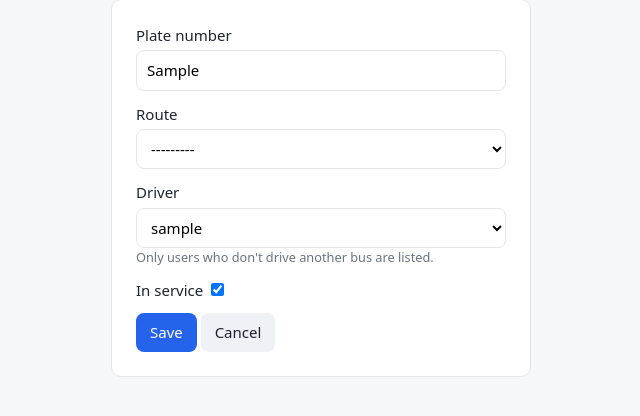
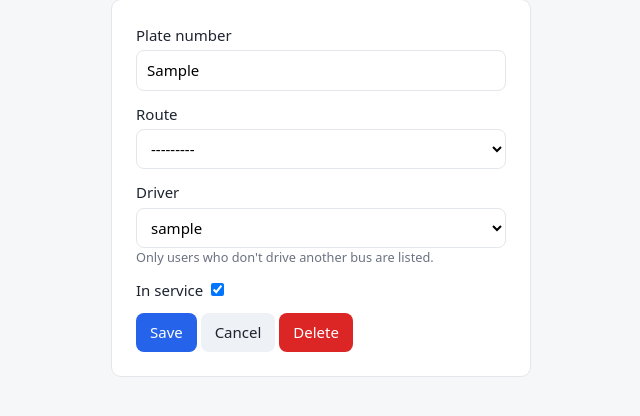
Before and after one commit to zhanbol1/bustracker, a Django app: page /buses/1/edit/ in a window 1280 px wide. Shown: the part 138-554 px from the top of the page, without its empty margins (319-959 px from the left). Run offline with Django 5.2, Linux system fonts and the light colour scheme; a user stored in the database is signed in; tables that the repository leaves empty hold one stand-in row (values such as "Sample post"); data that the repository does not hold is empty.

Commit message:
feat(buses): delete a bus after confirmation

```diff
--- a/transit/templates/transit/bus_form.html
+++ b/transit/templates/transit/bus_form.html
@@ -6,5 +6,6 @@
   {% include "transit/_form_fields.html" %}
   <button class="btn">Save</button>
   <a class="btn ghost" href="{% url 'bus_list' %}">Cancel</a>
+  {% if bus.pk %}<a class="btn danger" href="{% url 'bus_delete' bus.pk %}">Delete</a>{% endif %}
 </form>
 {% endblock %}
--- a/transit/urls.py
+++ b/transit/urls.py
@@ -27,6 +27,7 @@ urlpatterns = [
     path("buses/", views.bus_list, name="bus_list"),
     path("buses/new/", views.bus_edit, name="bus_create"),
     path("buses/<int:pk>/edit/", views.bus_edit, name="bus_update"),
+    path("buses/<int:pk>/delete/", views.bus_delete, name="bus_delete"),
     # Sign-up
     path("signup/", views.signup, name="signup"),
 ]
--- a/transit/views/__init__.py
+++ b/transit/views/__init__.py
@@ -3,7 +3,7 @@ from .api import (  # noqa: F401
     api_bus_position, api_marks, api_route_buses, api_route_detail, api_routes,
 )
 from .auth import signup  # noqa: F401
-from .buses import bus_edit, bus_list  # noqa: F401
+from .buses import bus_delete, bus_edit, bus_list  # noqa: F401
 from .map import map_view  # noqa: F401
 from .marks import (  # noqa: F401
     mark_create, mark_delete, mark_detail, mark_list, mark_update, my_marks,
--- a/transit/views/buses.py
+++ b/transit/views/buses.py
@@ -3,6 +3,7 @@ from django.contrib import messages
 from django.contrib.auth.decorators import user_passes_test
 from django.db.models import Q
 from django.shortcuts import get_object_or_404, redirect, render
+from django.urls import reverse
 
 from ..forms import BusForm
 from ..models import Bus, Route
@@ -34,3 +35,13 @@ def bus_edit(request, pk=None):
         return redirect("bus_list")
     return render(request, "transit/bus_form.html",
                   {"form": form, "bus": bus, "title": f"Edit bus {bus.plate}" if pk else "New bus"})
+
+
+@staff_required
+def bus_delete(request, pk):
+    bus = get_object_or_404(Bus, pk=pk)
+    if request.method == "POST":
+        bus.delete()
+        messages.success(request, f"Bus {bus.plate} deleted.")
+        return redirect("bus_list")
+    return render(request, "transit/confirm_delete.html", {"obj": bus, "cancel_url": reverse("bus_update", args=[pk])})
```
